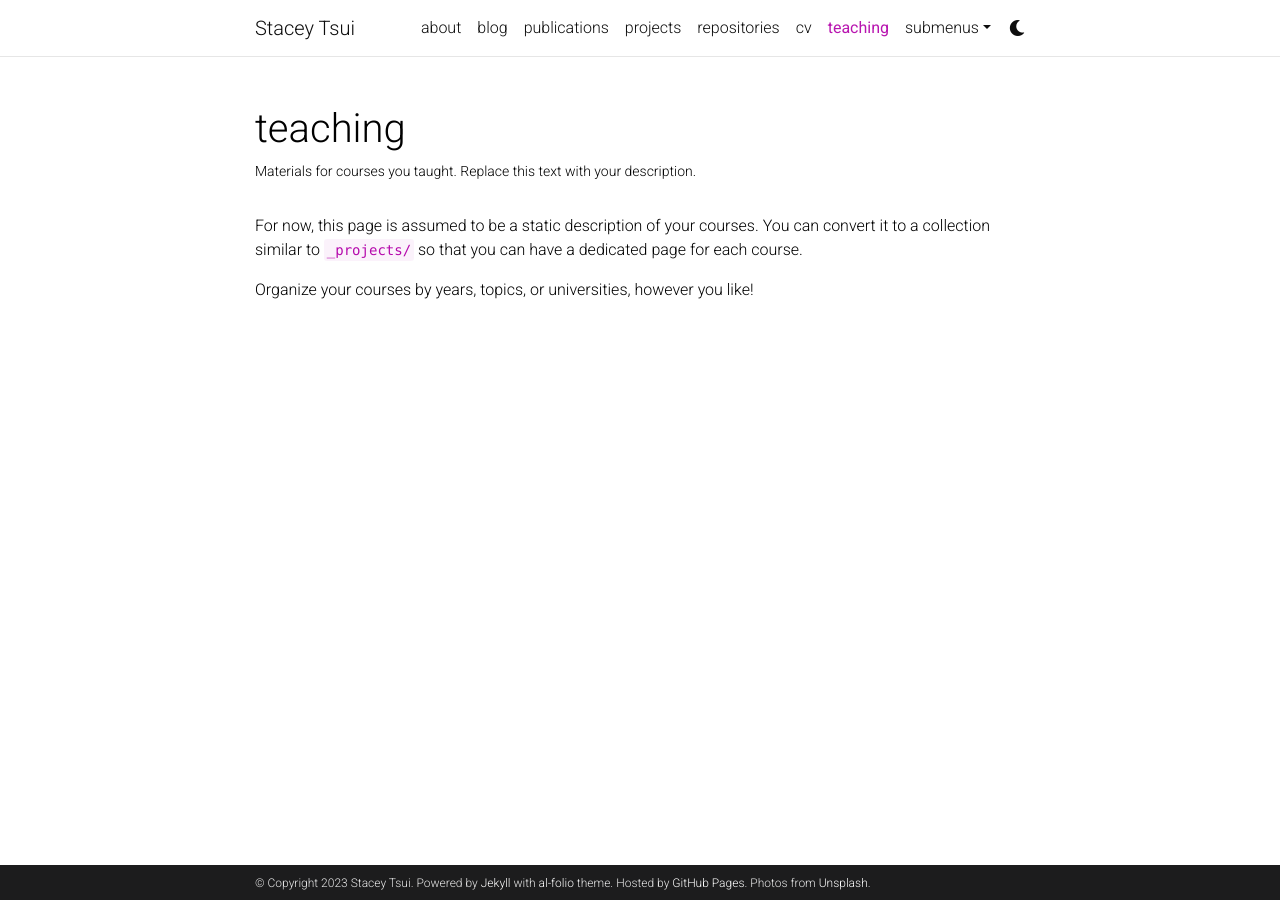
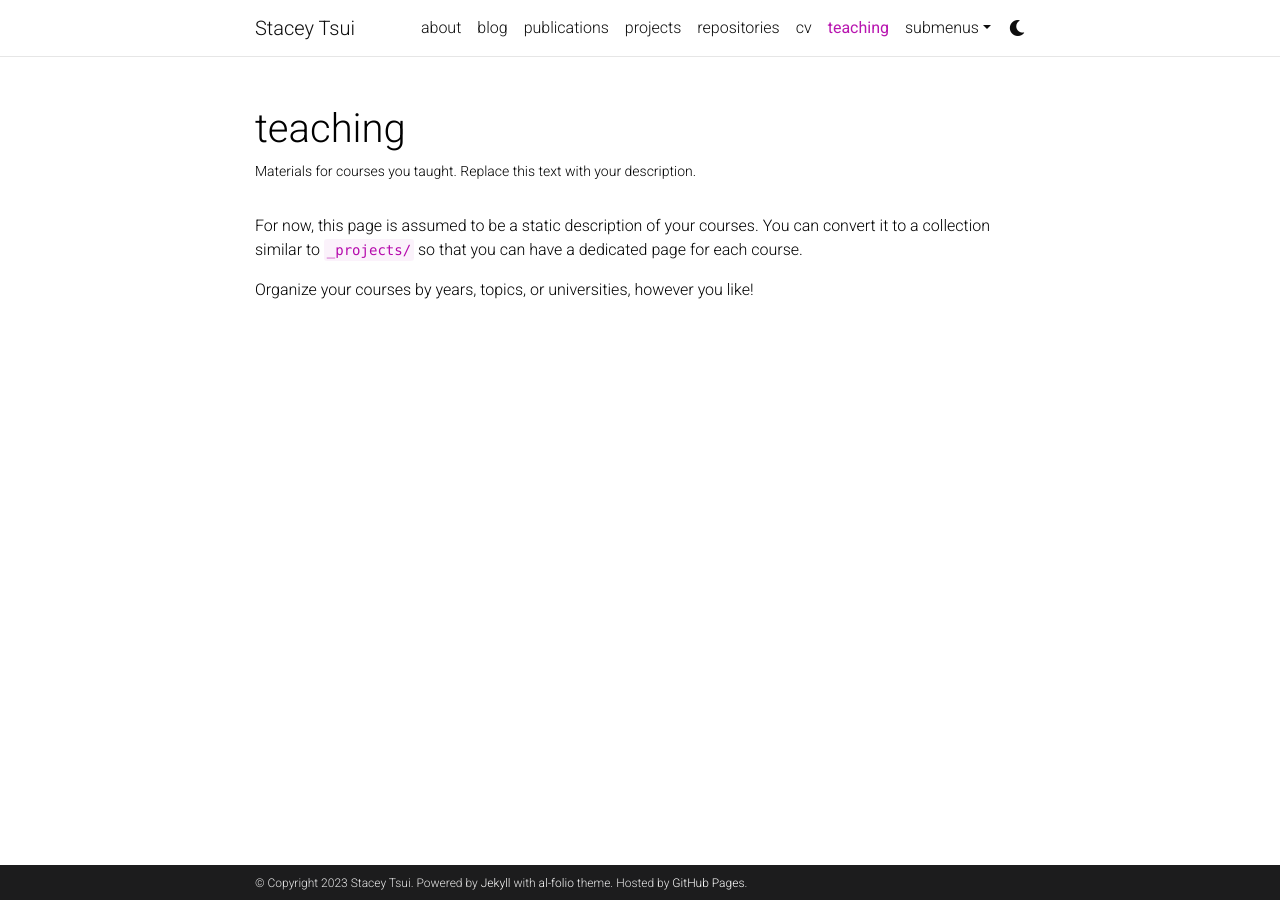
Before and after one commit to tsuistacey/tsuistacey.github.io, a Jekyll site: the page built from _pages/teaching.md, in a window 1280 px wide. Built offline with Jekyll 4.4.1, drawn with Linux system fonts in a browser that asks for light colours; comment, search, counter and statistics services are not loaded; a style sheet for code colours, icons or effects is not loaded.

Commit message:
Update _config.yml

```diff
--- a/_config.yml
+++ b/_config.yml
@@ -12,7 +12,6 @@ description: > # the ">" symbol means to ignore newlines until "footer_text:"
 footer_text: >
   Powered by <a href="https://jekyllrb.com/" target="_blank">Jekyll</a> with <a href="https://github.com/alshedivat/al-folio">al-folio</a> theme.
   Hosted by <a href="https://pages.github.com/" target="_blank">GitHub Pages</a>.
-  Photos from <a href="https://unsplash.com" target="_blank">Unsplash</a>.
 keywords:  # add your own keywords or leave empty
 
 lang: en # the language of your site (for example: en, fr, cn, ru, etc.)
```
